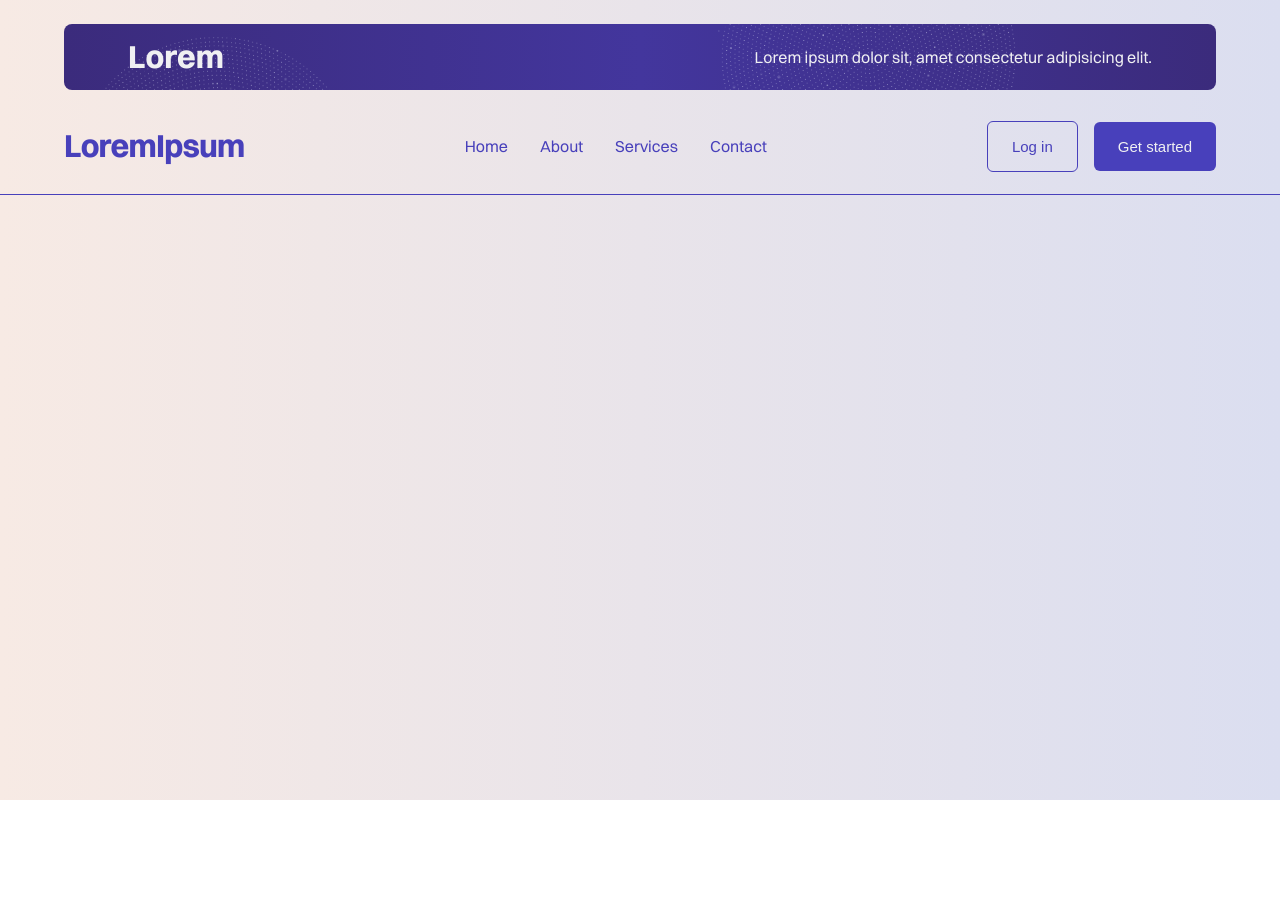
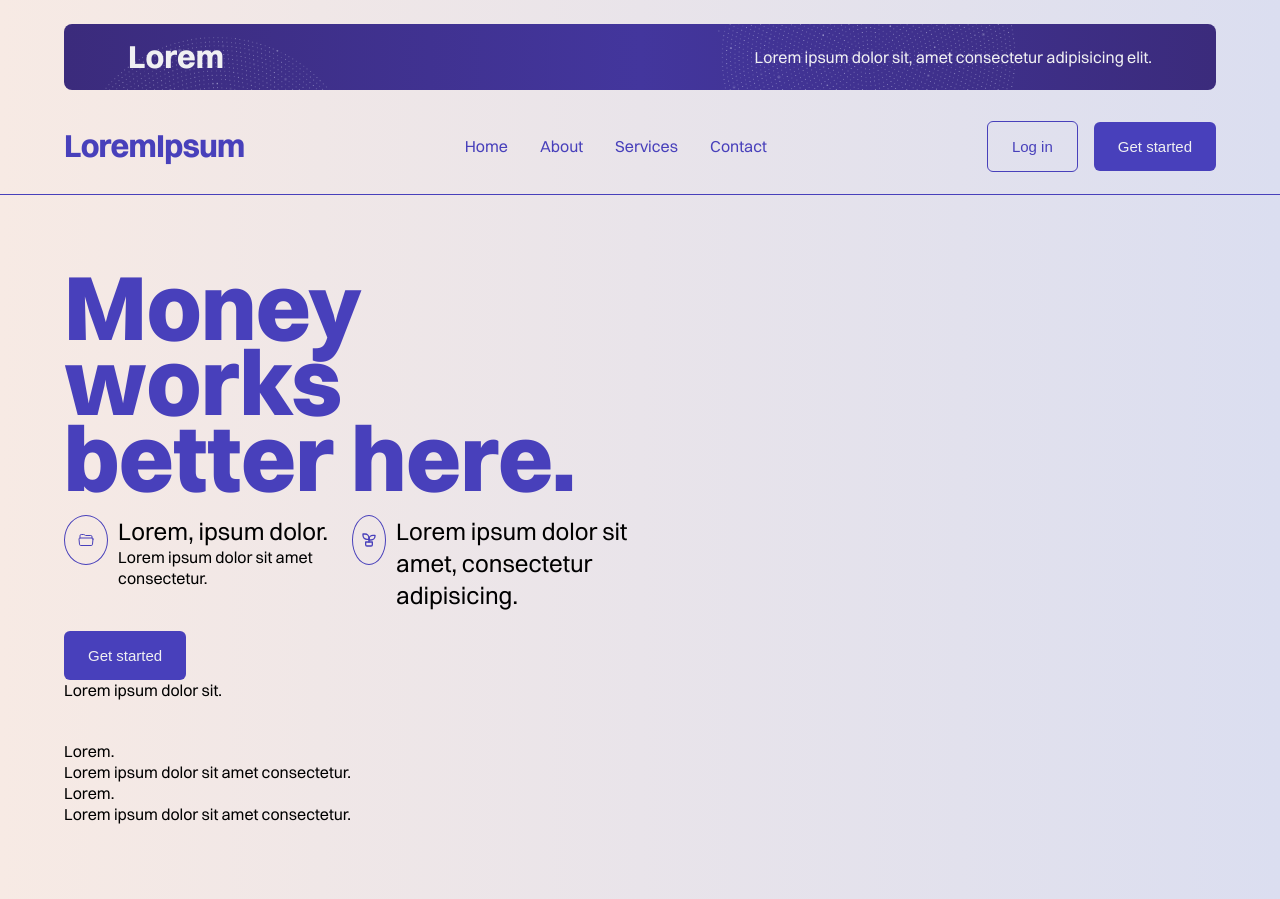
Before and after one commit to ayushcodes0/Tj-Frontend, a React (Vite) app: page / in a window 1280 px wide. Before the commit the page ends 800 px from the top, so only its background shows below. Built offline with nearby package versions, Linux system fonts and the light colour scheme.

Commit message:
working on hero section

```diff
--- a/package.json
+++ b/package.json
@@ -12,6 +12,7 @@
   "dependencies": {
     "react": "^19.1.0",
     "react-dom": "^19.1.0",
+    "react-icons": "^5.5.0",
     "react-router-dom": "^7.7.1"
   },
   "devDependencies": {
--- a/src/pages/LandingPage/LandingPage.module.css
+++ b/src/pages/LandingPage/LandingPage.module.css
@@ -1,8 +1,8 @@
 
-.landingPageContainer{
+.landingPageHero{
     background: var(--tk-gradient-soft);
     width: 100%;
-    height: 100vh;
+    /* height: 100vh; */
 }
 
 .topBannerContainer{
@@ -15,3 +15,70 @@
     width: 100%;
     border-bottom: .5px solid var(--primary-text);
 }
+
+.heroSection{
+    padding: var(--tk-spacing-xlarge) var(--tk-spacing-xxxlarge);
+    width: 100%;
+    height: 88vh;
+    display: flex;
+    justify-content: space-between;
+    align-items: center;
+}
+
+.heroSectionLeft{
+    display: flex;
+    flex-direction: column;
+    gap: 40px;
+    width: 50%;
+}
+
+.mainHeading{
+    display: flex;
+    flex-direction: column;
+    gap: 20px;
+}
+
+.topHeading{
+    font-size: 92px;
+    font-weight: 800;
+    line-height: 4.7rem;
+    color: var(--primary-text);
+}
+
+.middleHeading{
+    display: flex;
+    align-items: start;
+    position: relative;
+}
+
+.middleHeadingLeft{
+    display: flex;
+    gap: 10px;
+    width: 50%;
+}
+
+.middleHeadingRight{
+    display: flex;
+    gap: 10px;
+    width: 50%;
+}
+
+.middleHeadingIcon{
+    border: 1px solid var(--primary-text);
+    border-radius: 50%;
+    display: flex;
+    justify-content: center;
+    align-items: center;
+    padding: 8px;
+    width: 50px;
+    height: 50px;
+}
+
+.folderIcon{
+    color: var(--primary-text);
+
+}
+
+.middleSubHeading{
+    font-size: 24px;
+}
--- a/src/pages/LandingPage/LandingPage.tsx
+++ b/src/pages/LandingPage/LandingPage.tsx
@@ -1,14 +1,56 @@
+import { FilledButton } from '../../components/Button/Button'
 import Navbar from '../../components/Navbar/Navbar'
 import TopBanner from '../../components/TopBanner/TopBanner'
 import Styles from './LandingPage.module.css'
+import { IoFolderOpenOutline } from "react-icons/io5";
+import { TbPlant } from "react-icons/tb";
+
+
 const LandingPage = () => {
   return (
     <div className={Styles.landingPageContainer}>
-      <div className={Styles.topBannerContainer}>
-        <TopBanner/>
-      </div>
-      <div className={Styles.navbarContainer}>
-        <Navbar/>
+      <div className={Styles.landingPageHero}>
+        <div className={Styles.topBannerContainer}>
+          <TopBanner/>
+        </div>
+        <div className={Styles.navbarContainer}>
+          <Navbar/>
+        </div>
+        <div className={Styles.heroSection}>
+          <div className={Styles.heroSectionLeft}>
+            <div className={Styles.mainHeading}>
+              <p className={Styles.topHeading}>Money works <br />better here.</p>
+              <div className={Styles.middleHeading}>
+                <div className={Styles.middleHeadingLeft}>
+                  <div className={Styles.middleHeadingIcon}><IoFolderOpenOutline className={Styles.folderIcon}/></div>
+                  <div className={Styles.middleHeadingText}>
+                    <p className={Styles.middleSubHeading}>Lorem, ipsum dolor.</p>
+                    <p className={Styles.middleSubText}>Lorem ipsum dolor sit amet consectetur.</p>
+                  </div>
+                </div>
+                <div className={Styles.middleHeadingRight}>
+                  <div className={Styles.middleHeadingIcon}><TbPlant className={Styles.folderIcon}/></div>
+                  <p className={Styles.middleSubHeading}>Lorem ipsum dolor sit amet, consectetur adipisicing.</p>
+                </div>
+              </div>
+              <div className={Styles.ctaContainer}>
+                <div className={Styles.ctaButton}><FilledButton text='Get started'/></div>
+                <p className={Styles.ctaText}>Lorem ipsum dolor sit.</p>
+              </div>
+            </div>
+            <div className={Styles.headingBottom}>
+              <div className={Styles.bottomLeft}>
+                <p className={Styles.bottomHeading}>Lorem.</p>
+                <p className={Styles.bottomSubHeading}>Lorem ipsum dolor sit amet consectetur.</p>
+              </div>
+              <div className={Styles.bottomRight}>
+                <p className={Styles.bottomHeading}>Lorem.</p>
+                <p className={Styles.bottomSubHeading}>Lorem ipsum dolor sit amet consectetur.</p>
+              </div>
+            </div>
+          </div>
+          <div className={Styles.heroSectionRight}></div>
+        </div>
       </div>
     </div>
   )
```
Also changed, not shown: 1 other file (tests, documents, lock files or other folders).
